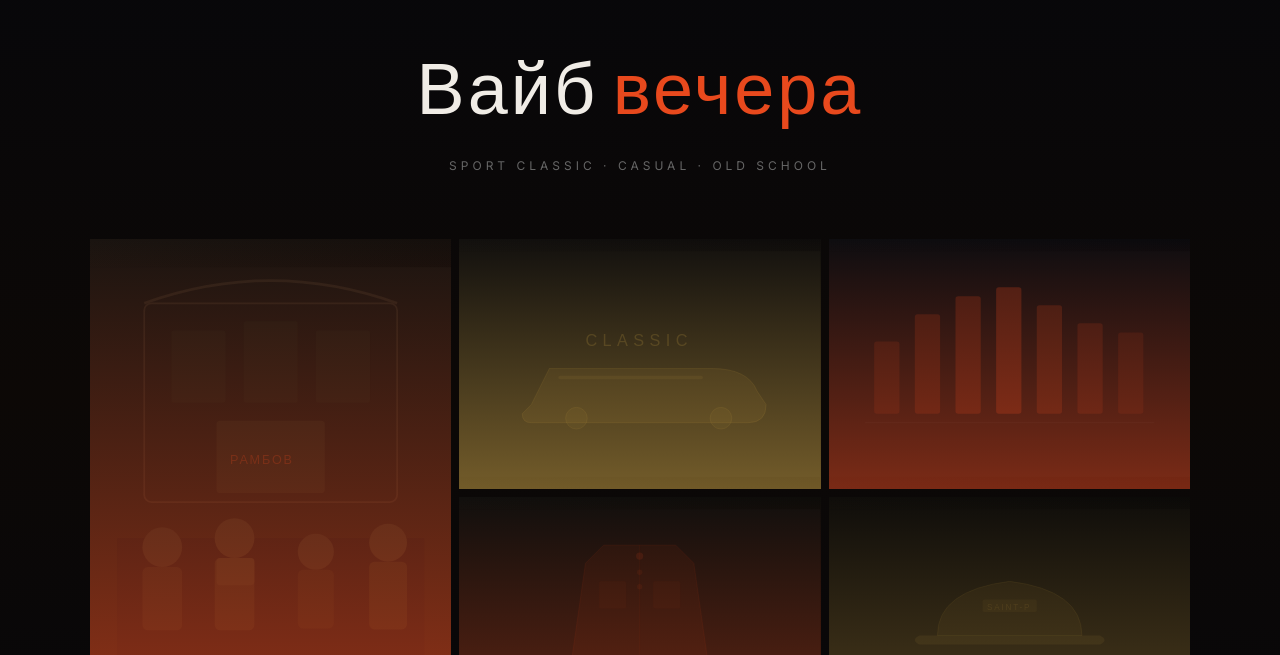
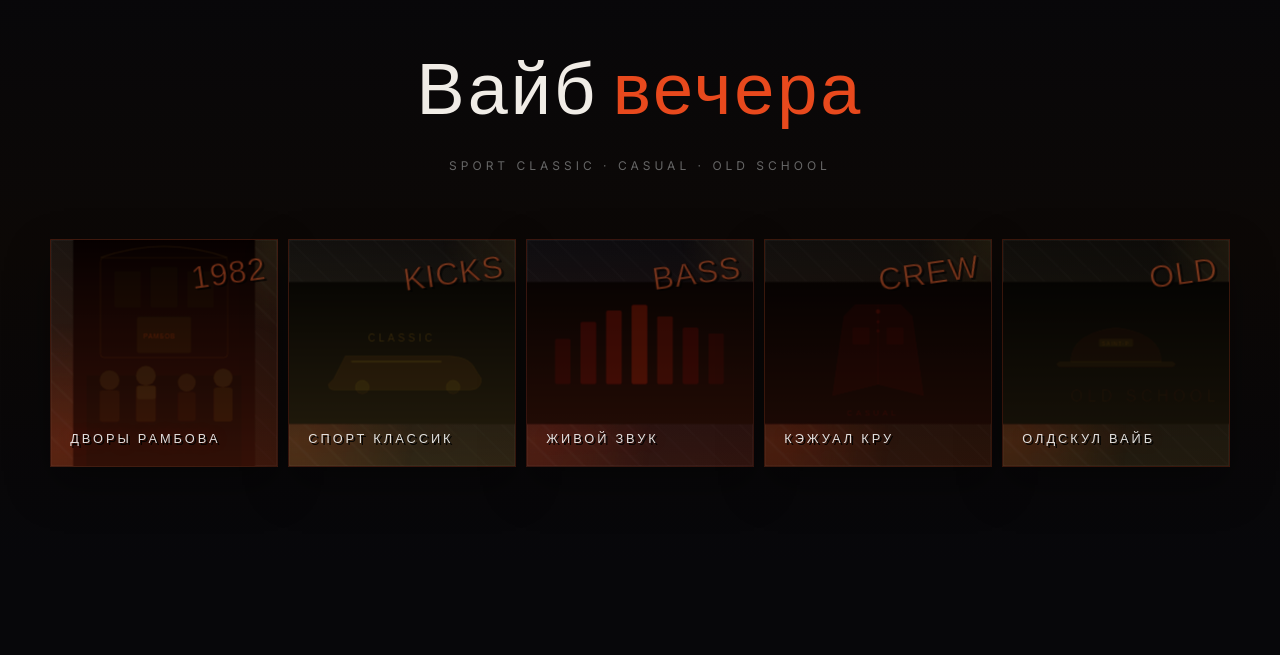
Before and after one commit to yourecdigital/smoky, a Next.js app: page / in a window 1280 px wide. Shown: the part 2145-2800 px from the top of the page. Built offline with nearby package versions, Linux system fonts and the light colour scheme; a web font is replaced by a local one.

Commit message:
Restyle vibe blocks underground
Turn the five vibe cards into square ghetto-underground blocks with animated scanlines, tag overlays, spray haze, and glitchy hover motion.

Co-authored-by: Cursor <cursoragent@cursor.com>

```diff
--- a/src/app/globals.css
+++ b/src/app/globals.css
@@ -64,16 +64,24 @@ nav.hide{transform:translateY(-100%)}
 .vibe-head h2{font-family:var(--font-bebas);font-size:clamp(2.5rem,6vw,4.5rem);letter-spacing:3px}
 .vibe-head h2 span{color:var(--accent)}
 .vibe-head p{color:var(--muted);font-size:.75rem;letter-spacing:4px;text-transform:uppercase;margin-top:.6rem}
-.vibe-grid{max-width:1100px;margin:0 auto;display:grid;grid-template-columns:repeat(3,1fr);grid-template-rows:repeat(2,250px);gap:8px}
-.vibe-card{position:relative;overflow:hidden;background:var(--card);display:flex;align-items:flex-end;padding:1.5rem;opacity:0;transform:scale(.95);transition:all .6s}
+.vibe-grid{max-width:1180px;margin:0 auto;display:grid;grid-template-columns:repeat(5,minmax(0,1fr));gap:10px}
+.vibe-card{position:relative;overflow:hidden;aspect-ratio:1/1;background:var(--card);display:flex;align-items:flex-end;padding:1.2rem;border:1px solid rgba(232,73,29,.2);box-shadow:inset 0 0 0 1px rgba(255,255,255,.03),0 18px 40px rgba(0,0,0,.35);opacity:0;transform:scale(.92) rotate(-1deg);transition:opacity .6s,transform .6s,border-color .35s,box-shadow .35s}
 .vibe-card.vis{opacity:1;transform:none}
-.vibe-card:nth-child(1){grid-row:span 2}
-.vibe-card::before{content:'';position:absolute;inset:0;z-index:1;transition:opacity .4s}
-.vibe-card:hover::before{opacity:.7}
-.vibe-card .vc-txt{position:relative;z-index:2;font-family:var(--font-oswald);font-size:.85rem;text-transform:uppercase;letter-spacing:3px;color:#fff;opacity:0;transform:translateY(10px);transition:all .4s}
-.vibe-card:hover .vc-txt{opacity:1;transform:none}
-.vc-scene{position:absolute;inset:0;display:flex;align-items:center;justify-content:center}
-.vc-scene svg{width:100%;height:100%}
+.vibe-card::before{content:'';position:absolute;inset:-1px;z-index:2;background:repeating-linear-gradient(0deg,rgba(255,255,255,.04) 0 1px,transparent 1px 7px),linear-gradient(135deg,rgba(232,73,29,.25),transparent 42%,rgba(0,0,0,.45));mix-blend-mode:screen;opacity:.35;transition:opacity .4s}
+.vibe-card::after{position:absolute;right:.7rem;top:.55rem;z-index:4;font-family:var(--font-graffiti),var(--font-bebas);font-size:clamp(1.35rem,2.5vw,2.5rem);letter-spacing:1px;color:rgba(255,106,50,.42);-webkit-text-stroke:1px rgba(0,0,0,.5);text-shadow:2px 2px 0 rgba(0,0,0,.6);transform:rotate(-8deg);animation:tagSlide 4.5s steps(2,end) infinite}
+.vibe-card:hover{border-color:rgba(232,73,29,.65);box-shadow:inset 0 0 0 1px rgba(255,255,255,.06),0 0 32px rgba(232,73,29,.22),0 25px 55px rgba(0,0,0,.5);transform:translateY(-5px) rotate(-.6deg)}
+.vibe-card:hover::before{opacity:.62;animation:vibeStatic .28s steps(2,end) infinite}
+.vibe-card .vc-txt{position:relative;z-index:5;font-family:var(--font-oswald);font-size:.8rem;text-transform:uppercase;letter-spacing:3px;color:#fff;opacity:.86;transform:translateY(0);transition:all .4s;text-shadow:2px 2px 0 #000,0 0 20px rgba(232,73,29,.45)}
+.vibe-card:hover .vc-txt{opacity:1;letter-spacing:4px;color:#ffdfc8}
+.vc-scene{position:absolute;inset:0;display:flex;align-items:center;justify-content:center;filter:contrast(1.18) saturate(.9);animation:scenePulse 6s ease-in-out infinite}
+.vc-scene::before{content:'';position:absolute;inset:-25%;background:radial-gradient(circle at 18% 82%,rgba(232,73,29,.18),transparent 30%),radial-gradient(circle at 88% 12%,rgba(212,168,70,.14),transparent 28%);animation:sprayFog 7s ease-in-out infinite alternate}
+.vc-scene::after{content:'';position:absolute;inset:0;background:linear-gradient(45deg,transparent 47%,rgba(255,255,255,.045) 48%,rgba(255,255,255,.045) 52%,transparent 53%);background-size:28px 28px;opacity:.38;mix-blend-mode:screen}
+.vc-scene svg{width:100%;height:100%;position:relative;z-index:1}
+.vc1::after{content:'1982'}
+.vc2::after{content:'KICKS'}
+.vc3::after{content:'BASS'}
+.vc4::after{content:'CREW'}
+.vc5::after{content:'OLD'}
 .vc1{background:linear-gradient(135deg,#1a1410 0%,#0d0806 100%)}
 .vc1::before{background:linear-gradient(0deg,rgba(232,73,29,.6),transparent)}
 .vc2{background:linear-gradient(135deg,#12100e 0%,#0a0808 100%)}
@@ -131,10 +139,13 @@ footer .fr{font-size:.65rem;color:rgba(255,255,255,.2);letter-spacing:2px;text-t
 @keyframes preGrow{from{width:40px}to{width:160px}}
 @keyframes scrPulse{0%,100%{opacity:.2;height:25px}50%{opacity:.8;height:40px}}
 @keyframes pFloat{0%{transform:translateY(100vh) scale(0);opacity:0}10%{opacity:.4}90%{opacity:.4}100%{transform:translateY(-10vh) scale(1);opacity:0}}
+@keyframes scenePulse{0%,100%{transform:scale(1);filter:contrast(1.18) saturate(.9)}50%{transform:scale(1.045);filter:contrast(1.35) saturate(1.08)}}
+@keyframes sprayFog{0%{transform:translate(-3%,2%) rotate(0deg);opacity:.55}100%{transform:translate(4%,-3%) rotate(6deg);opacity:.9}}
+@keyframes vibeStatic{0%{transform:translate(0,0)}33%{transform:translate(2px,-1px)}66%{transform:translate(-2px,1px)}100%{transform:translate(0,0)}}
+@keyframes tagSlide{0%,88%,100%{transform:translate(0,0) rotate(-8deg)}90%{transform:translate(-3px,2px) rotate(-10deg)}92%{transform:translate(2px,-1px) rotate(-7deg)}}
 @media(max-width:768px){
   .n-links{display:none}
-  .vibe-grid{grid-template-columns:1fr 1fr;grid-template-rows:auto}
-  .vibe-card:nth-child(1){grid-row:span 1}
+  .vibe-grid{grid-template-columns:1fr 1fr}
   .vibe-card{min-height:180px}
   .lu-item{flex-wrap:wrap;gap:1rem}
   .lu-tag{margin-left:0}
```
